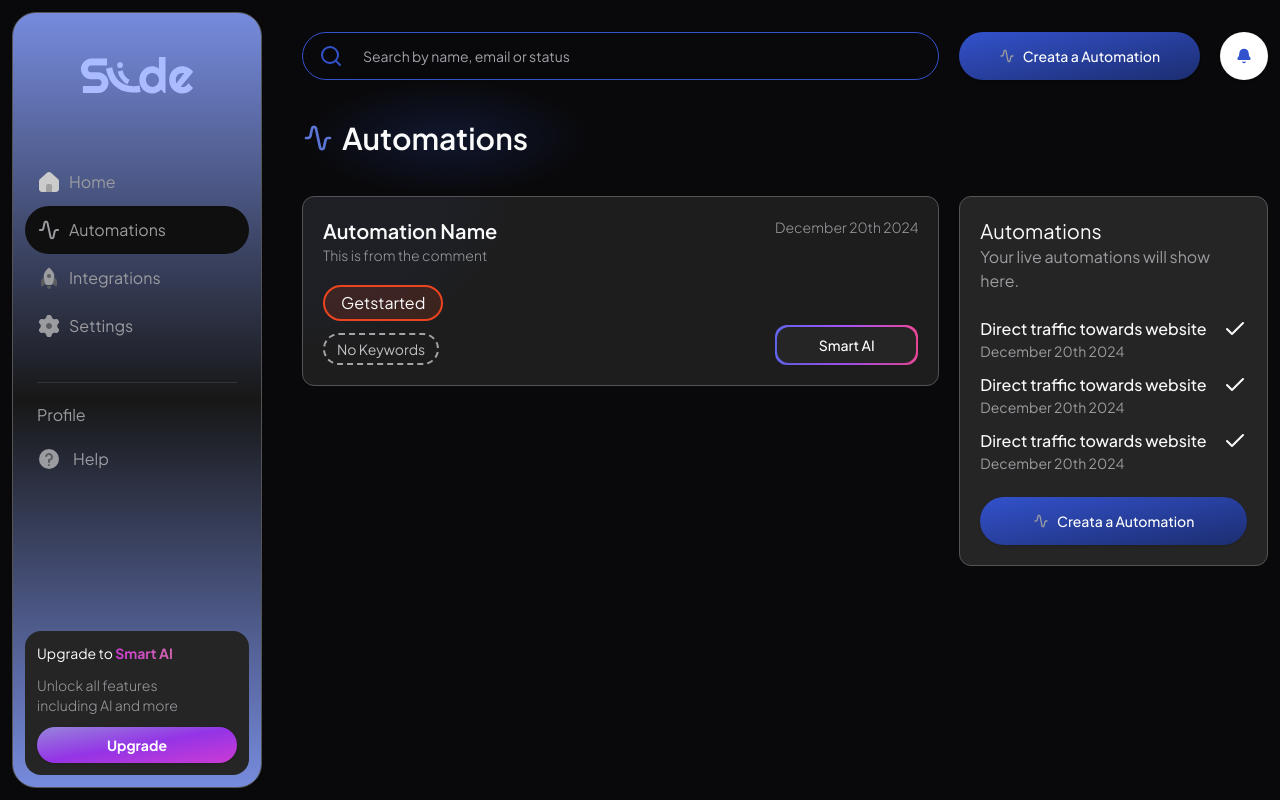
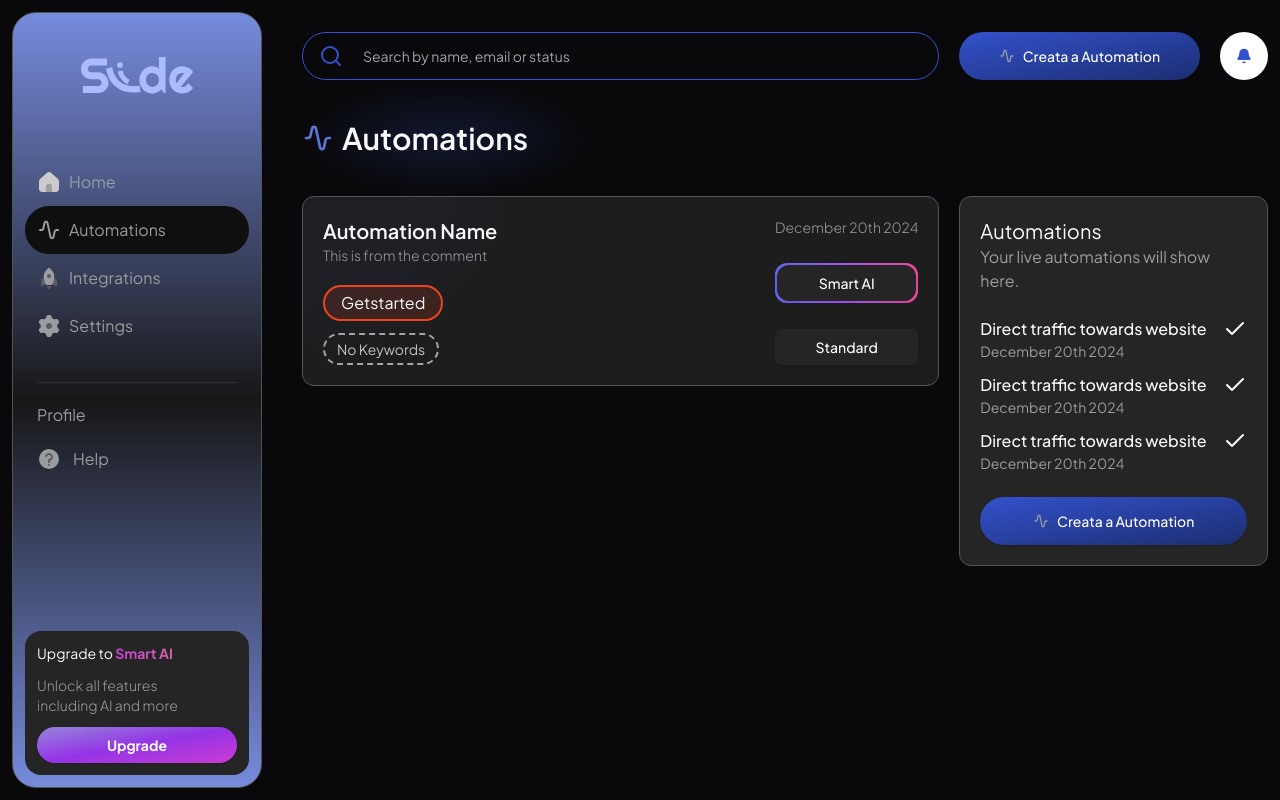
Before and after one commit to sanjeev0303/Slide, a Next.js app: page /dashboard/1/automations in a window 1280 px wide. Built offline with nearby package versions, Linux system fonts and the light colour scheme.

Commit message:
adding automation list

```diff
--- a/src/components/global/automation-list/index.tsx
+++ b/src/components/global/automation-list/index.tsx
@@ -5,6 +5,7 @@ import { cn } from "@/lib/utils";
 import Link from "next/link";
 import React from "react";
 import GradientButton from "../gradient-button";
+import { Button } from "@/components/ui/button";
 
 type Props = {};
 
@@ -54,12 +55,17 @@ const AutomationList = (props: Props) => {
             {/* WIP: Attach real date */}
             December 20th 2024
           </p>
+
+          {/* WIP: Render the button based on the listener */}
           <GradientButton
             type="BUTTON"
             className="w-full bg-background-80 text-white hover:bg-background-80"
           >
             Smart AI
           </GradientButton>
+          <Button className="bg-background-80 hover:bg-background-80 text-white">
+            Standard
+          </Button>
         </div>
       </Link>
     </div>
```
